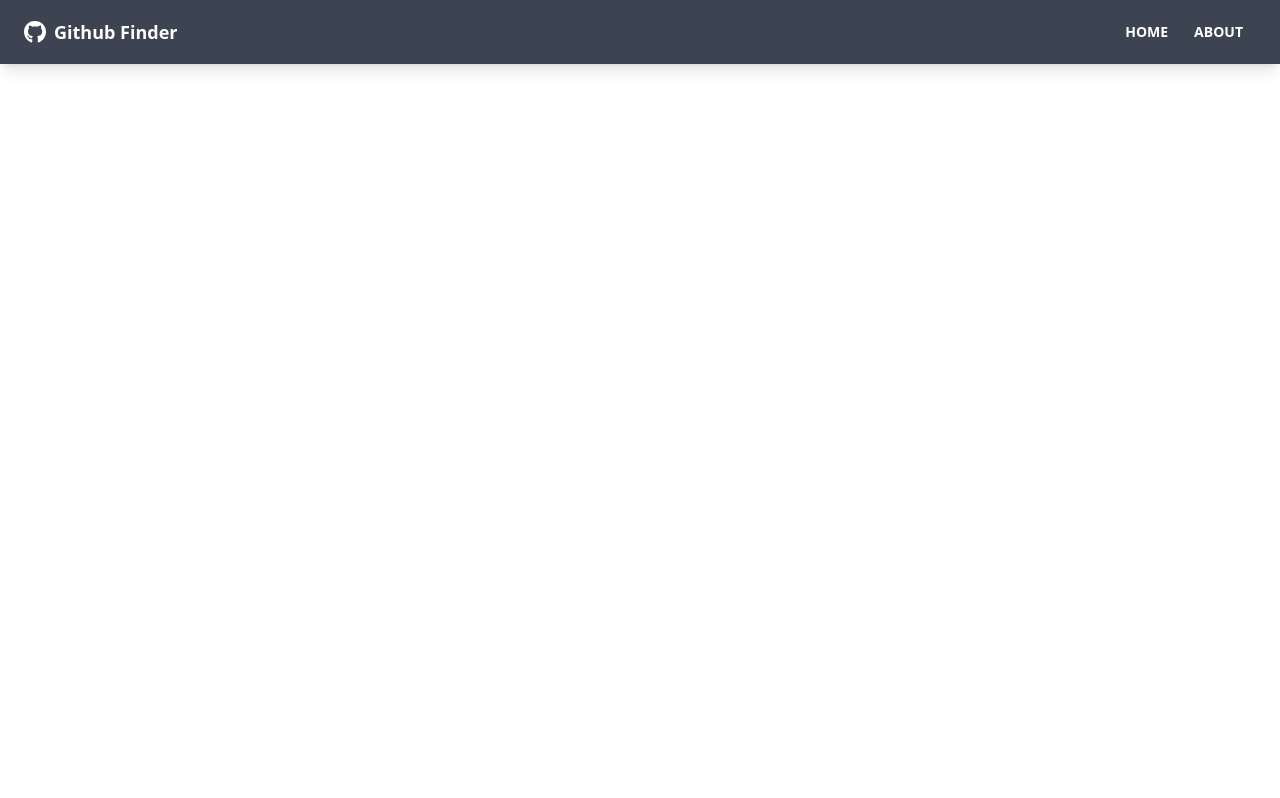
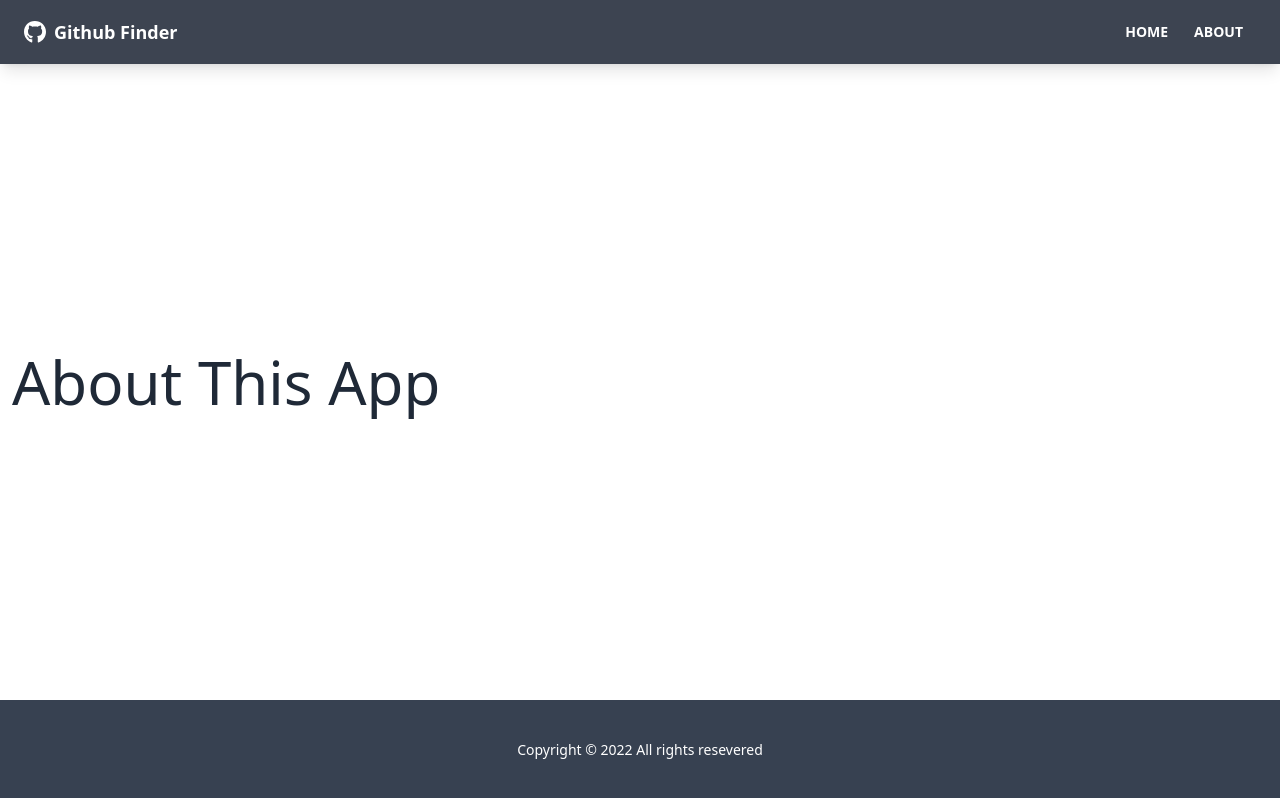
Before and after one commit to nofeesahdee/github-finder, a React (Create React App) app: page /about in a window 1280 px wide. Built offline with nearby package versions, Linux system fonts and the light colour scheme.

Commit message:
add user result from github api

```diff
--- a/src/App.js
+++ b/src/App.js
@@ -1,14 +1,22 @@
 import { BrowserRouter as Router, Routes, Route } from 'react-router-dom'
 import Footer from './components/layout/Footer';
 import Navbar from './components/layout/Navbar';
+import About from './pages/About';
+import Home from './pages/Home';
+import NotFound from './pages/NotFound';
 
 function App() {
   return (
     <Router>
       <div className='flex flex-col justify-between h-screen'>
         <Navbar/>
-        <main>
-
+        <main className='container mx-auto px-3 pb-12'>
+          <Routes>
+            <Route path='/' element={<Home/>}/>
+            <Route path='/about' element={<About/>}/>
+            <Route path='/notfound' element={<NotFound/>}/>
+            <Route path='/*' element={<NotFound/>}/>
+          </Routes>
         </main>
         <Footer/>
       </div>
--- a/src/components/layout/Footer.jsx
+++ b/src/components/layout/Footer.jsx
@@ -1,6 +1,14 @@
+
+
 function Footer(){
+    const footerYear = new Date().getFullYear()
     return(
-        <div></div>
+        <footer className="footer p-10 bg-gray-700 text-primary-content footer-center">
+            <div>
+                <p>Copyright &copy; {footerYear} All rights resevered</p>
+            </div>
+        </footer>
+
     )
 }
 
--- a/src/components/layout/Navbar.jsx
+++ b/src/components/layout/Navbar.jsx
@@ -13,7 +13,7 @@
                 <div className='flex-1 px-2 mx-2'>
                     <div className='flex justify-end'>
                         <Link to='/' className='btn btn-ghost btn-sm rounded-btn'>Home</Link>
-                        <Link to='/' className='btn btn-ghost btn-sm rounded-btn'>About</Link>
+                        <Link to='/about' className='btn btn-ghost btn-sm rounded-btn'>About</Link>
                     </div>
                 </div>
             </div>
--- /dev/null
+++ b/src/components/users/UserResults.jsx
@@ -0,0 +1,25 @@
+import { useEffect } from 'react'
+
+function UserResults() {
+    useEffect(() => {
+        fetchUsers()
+    }, [])
+
+    const fetchUsers = async() =>{
+        const response = fetch(`${process.env.REACT_APP_GITHUB_URL}/users`,{
+            headers:{
+                Authorization: `token ${process.env.REACT_APP_GITHUB_TOKEN}`,
+            },
+        })
+
+        const data = await response;
+
+        console.log(data)
+    }
+
+  return (
+    <div>UserResults</div>
+  )
+}
+
+export default UserResults
--- /dev/null
+++ b/src/pages/About.jsx
@@ -0,0 +1,13 @@
+import React from 'react'
+
+function About() {
+  return (
+    <div>
+        <h1 className="text-6xl">
+            About This App
+        </h1>
+    </div>
+  )
+}
+
+export default About
--- /dev/null
+++ b/src/pages/Home.jsx
@@ -0,0 +1,13 @@
+import React from 'react'
+import UserResults from '../components/users/UserResults'
+
+function Home() {
+  return (
+    <div>
+        <UserResults/>
+        {process.env.REACT_APP_GITHUB_TOKEN}
+    </div>
+  )
+}
+
+export default Home
--- /dev/null
+++ b/src/pages/NotFound.jsx
@@ -0,0 +1,23 @@
+import {FaHome} from 'react-icons/fa'
+import { Link } from 'react-router-dom'
+
+function NotFound() {
+  return (
+    <div className='hero'>
+        <div className="text-center hero-content">
+            <div className="max-w-lg">
+                <h1 className="text-8xl font-bold mb-8">
+                    Oops!
+                </h1>
+                <p className="text-5xl mb-8">404 - Page not found!</p>
+                <Link to='/' className='btn btn-primary btn-lg'>
+                    <FaHome className='mr-2'/>
+                    Back To Home
+                </Link>
+            </div>
+        </div>
+    </div>
+  )
+}
+
+export default NotFound
```
Also changed, not shown: 1 other file (tests, documents, lock files or other folders).
